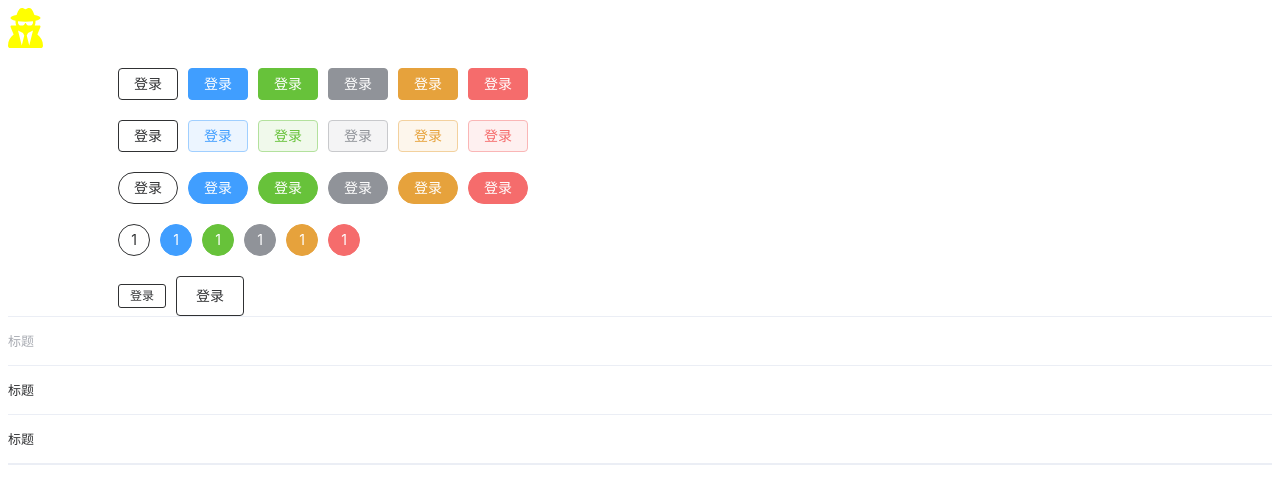
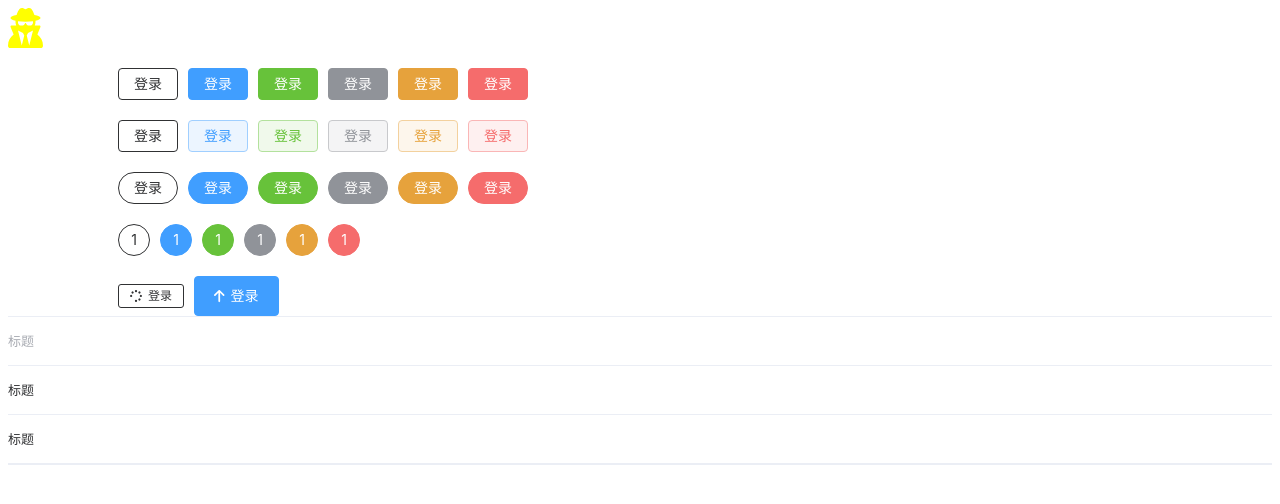
Before and after one commit to a-00l/element-ui, a Vue app: page / in a window 1280 px wide. Shown: the top 504 px of the page. Built offline with nearby package versions, Linux system fonts and the light colour scheme; the HTML template or start-up script is replaced by a standard one.

Commit message:
button组件Icon图标实现，loading实现

```diff
--- a/src/App.vue
+++ b/src/App.vue
@@ -194,8 +194,18 @@
       </Button>
     </div>
     <div class="button">
-      <Button size="small">登录</Button>
-      <Button size="large">登录</Button>
+      <Button
+        size="small"
+        :loading="true"
+        disabled
+        >登录</Button
+      >
+      <Button
+        size="large"
+        type="primary"
+        icon="arrow-up"
+        >登录</Button
+      >
     </div>
 
     <!-- 折叠组件：Collapse -->
--- a/src/components/Button/Button.vue
+++ b/src/components/Button/Button.vue
@@ -8,16 +8,30 @@
       'is-plain': plain,
       'is-round': round,
       'is-circle': circle,
+      'is-disabled': disabled,
+      'is-loading': loading,
     }"
-    :disabled="disabled"
+    :disabled="disabled || loading"
     :type="nativeType"
     :autofocus="autofocus"
   >
-    <slot></slot>
+    <Icon
+      icon="spinner"
+      v-if="loading"
+      spin
+    ></Icon>
+    <Icon
+      :icon="icon"
+      v-if="icon"
+    ></Icon>
+    <span>
+      <slot></slot>
+    </span>
   </button>
 </template>
 
 <script setup lang="ts">
+  import Icon from '../Icon/Icon.vue'
   import { ref } from 'vue'
   import type { ButtonProps } from './types'
   import './style.scss'
--- a/src/components/Button/style.scss
+++ b/src/components/Button/style.scss
@@ -39,6 +39,13 @@
     outline: none;
   }
 
+  &.is-disabled {
+    color: var(--my-button-disabled-text-color);
+    cursor: not-allowed;
+    background-image: none;
+    background-color: var(--my-button-disabled-bg-color);
+    border-color: var(--my-button-disabled-border-color);
+  }
   &.is-plain {
     --my-button-hover-text-color: var(--my-color-primary);
     --my-button-hover-bg-color: var(--my-fill-color-blank);
@@ -53,6 +60,28 @@
     width: 32px;
     border-radius: 50%;
     padding: 8px;
+  }
+
+  &.is-loading {
+    position: relative;
+    pointer-events: none;
+  }
+
+  &.is-loading:before {
+    z-index: 1;
+    pointer-events: none;
+    content: '';
+    position: absolute;
+    left: -1px;
+    top: -1px;
+    right: -1px;
+    bottom: -1px;
+    border-radius: inherit;
+    background-color: var(--my-mask-color-extra-light);
+  }
+
+  [class*='my-icon'] + span {
+    margin-left: 6px;
   }
 }
 
--- a/src/components/Button/types.ts
+++ b/src/components/Button/types.ts
@@ -12,6 +12,8 @@ export interface ButtonProps {
   disabled?: boolean;
   nativeType?: NativeType;
   autofocus?: boolean;
+  loading?: boolean
+  icon?: string
 }
 
 export interface ButtonInstance {
```
